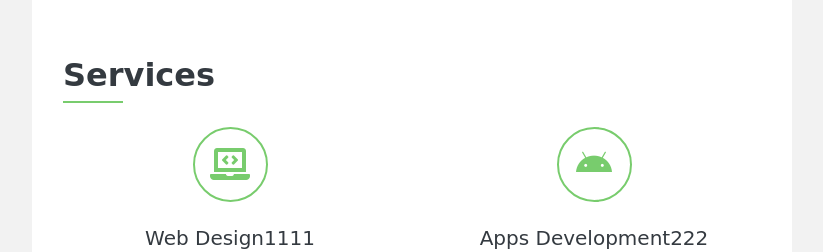
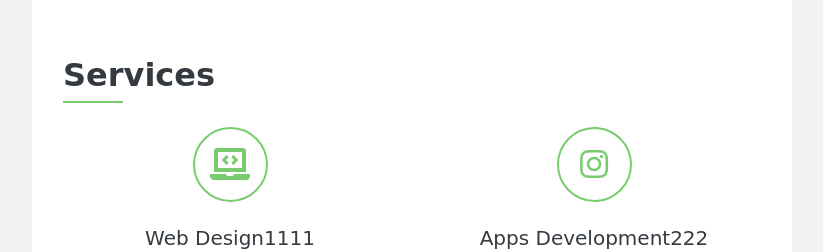
Before and after one commit to Eimansoori/eimansoori.github.io, a plain HTML site: page index.html in a window 1280 px wide. Shown: the part 1500-1752 px from the top of the page, without its empty margins (418-1241 px from the left). Drawn offline with nearby package versions, Linux system fonts and the light colour scheme; a web font is replaced by a local one.

Commit message:
Update index.html

```diff
--- a/index.html
+++ b/index.html
@@ -212,7 +212,7 @@
                             <p>Justo sit justo eos amet tempor amet clita amet ipsum eos elitr. Amet lorem lorem lorem est amet labore</p>
                         </div>
                         <div class="col-md-6 service-item text-center mb-3">
-                            <i class="fab fa-2x fa-android mx-auto mb-4"></i>
+                            <i class="fab fa-2x fa-instagram mx-auto mb-4"></i>
                             <h5 class="mb-2">Apps Development222</h5>
                             <p>Justo sit justo eos amet tempor amet clita amet ipsum eos elitr. Amet lorem lorem lorem est amet labore</p>
                         </div>
```
